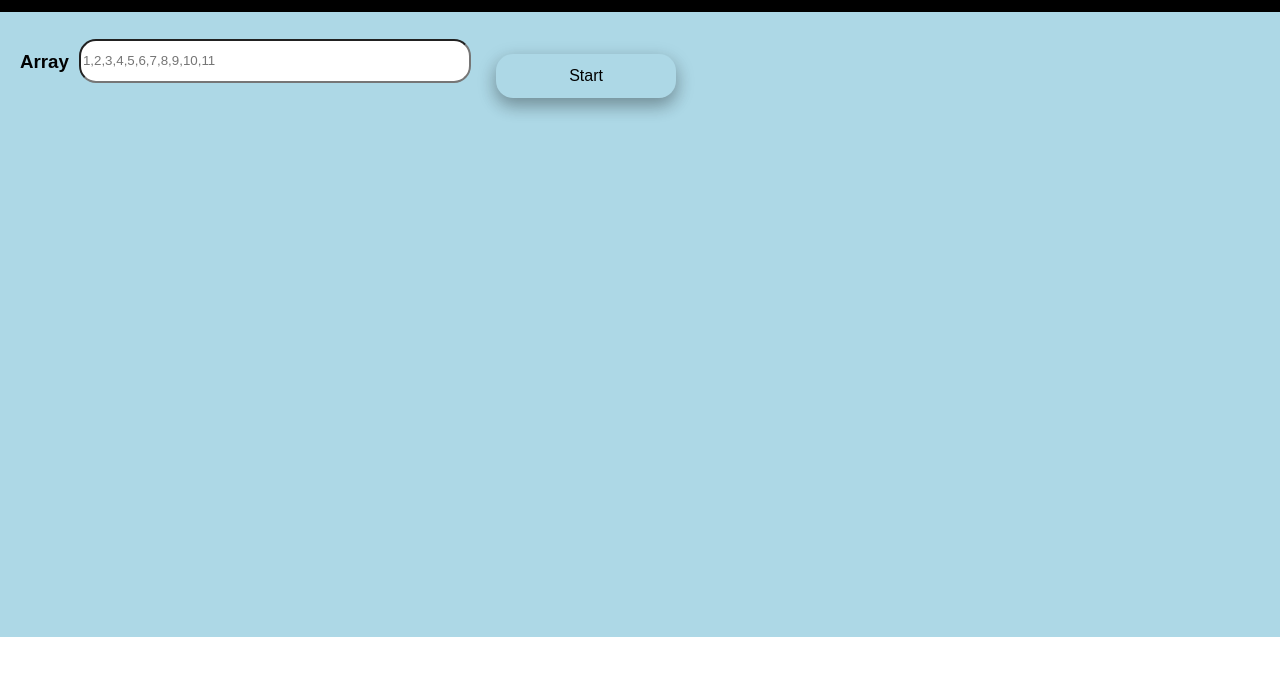
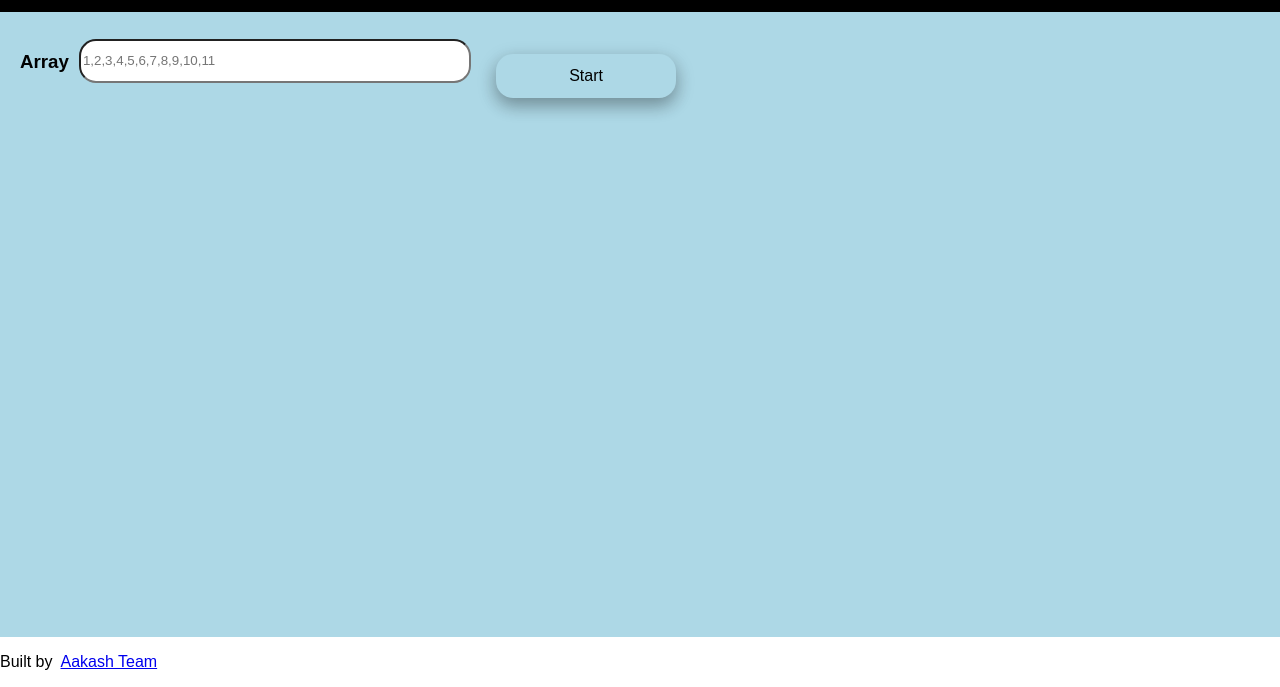
Before and after one commit to Akashmodi371/sorting-Algorithm-analysis, a plain HTML site: page index.html in a window 1280 px wide. Shown: the part 163-850 px from the top of the page. Before the commit the page ends 800 px from the top, so only its background shows below. Drawn offline with Linux system fonts and the light colour scheme.

Commit message:
Update index.html

```diff
--- a/index.html
+++ b/index.html
@@ -76,6 +76,12 @@
     </div>
     <script type="text/javascript" src="javascript_main.js"></script>
 
+    <footer>
+         <p style="font-weight: 400;">Built by&nbsp;
+            <a href="https://www.linkedin.com/in/pavan-boina/" target="blank">Aakash Team</a>
+        </p>
+      </footer>
+
 </body>
 
 </html>
```
